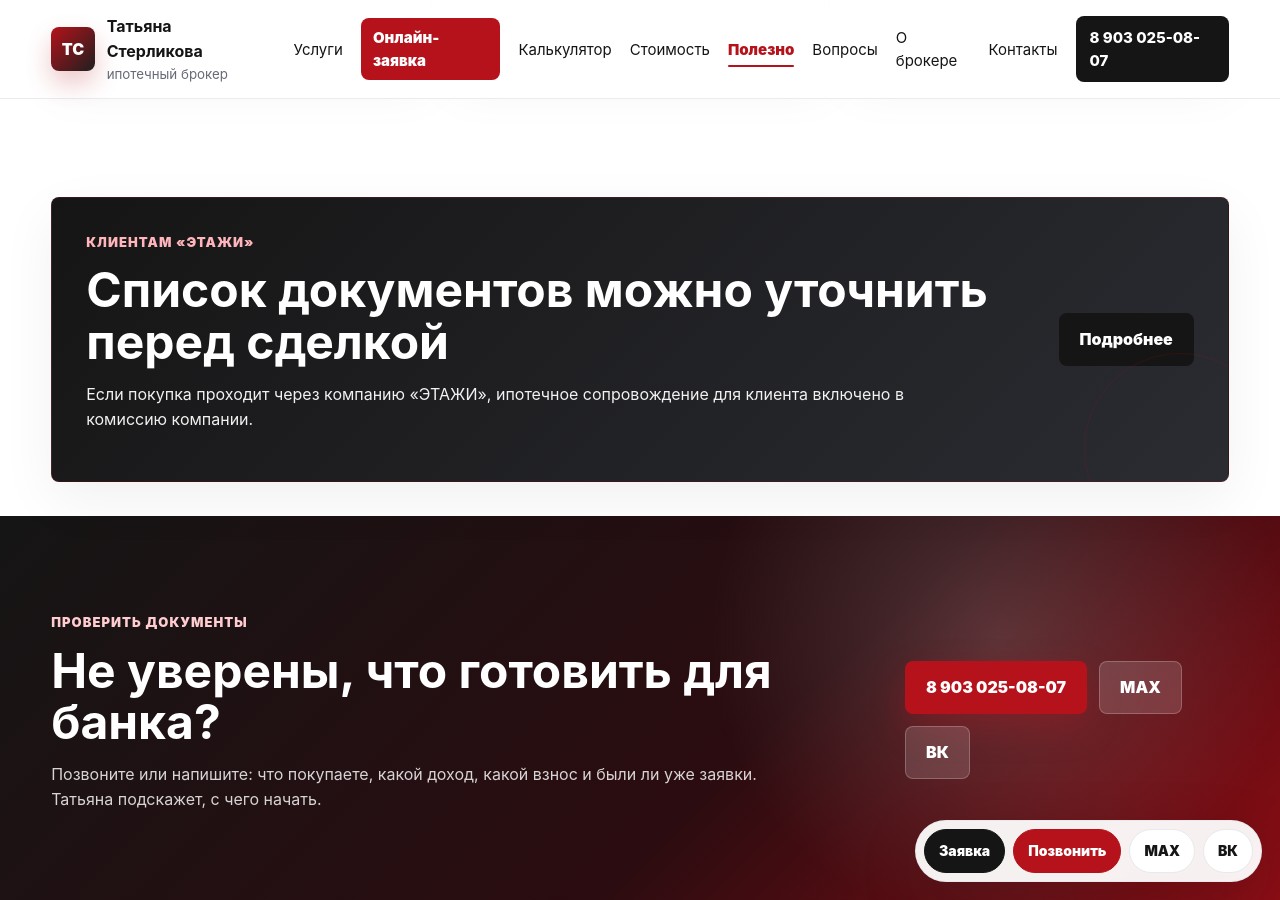
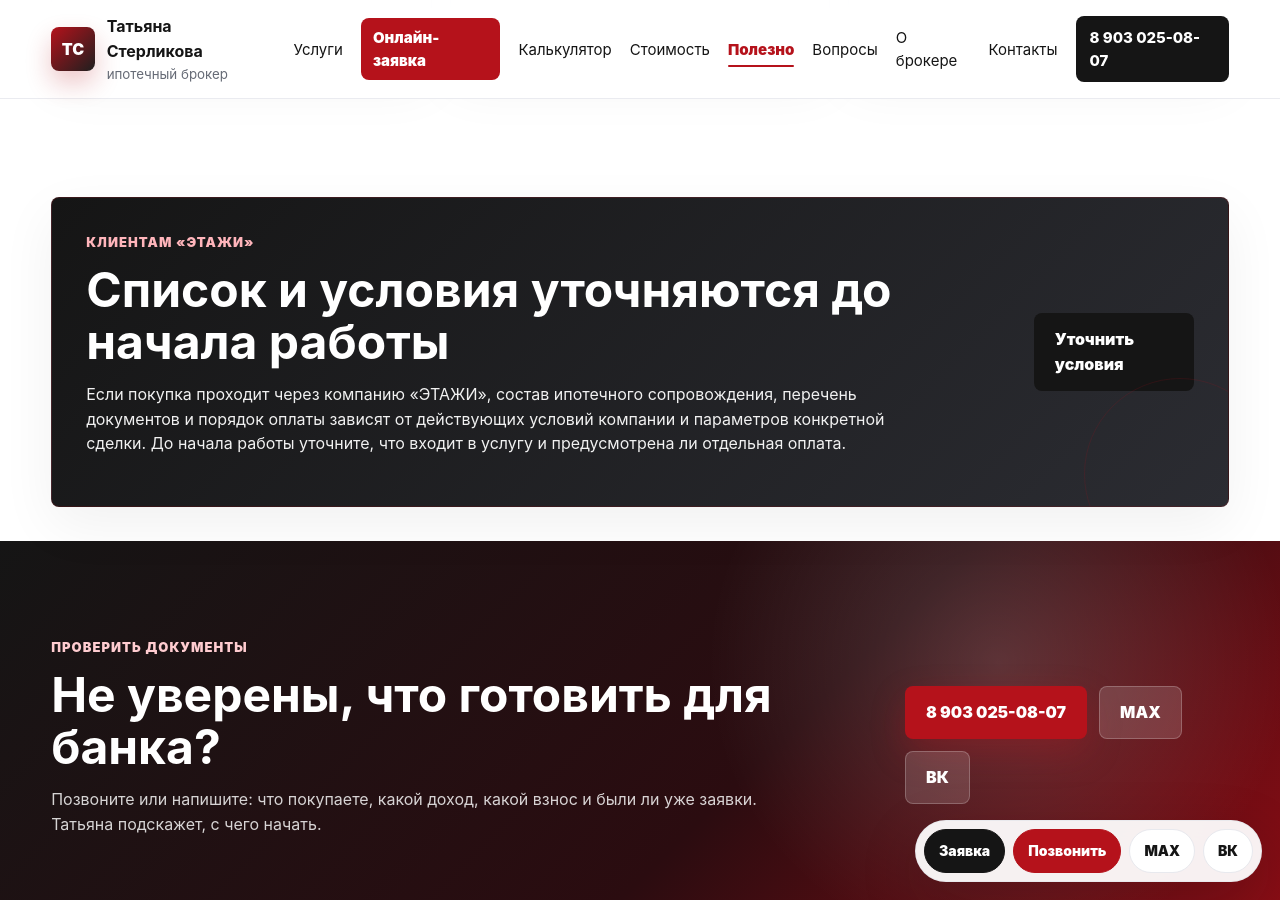
Before and after one commit to deputat36/broker, a Jekyll site: the page built from polezno/dokumenty-dlya-ipoteki.md, in a window 1280 px wide and 900 px high, scrolled down 2336 px. Built offline with Jekyll 4.4.1, drawn with Linux system fonts in a browser that asks for light colours; our own code applies the rules of GitHub Pages for plain Markdown files.

Commit message:
Уточнить условия ЭТАЖИ в материале о документах

```diff
--- a/polezno/dokumenty-dlya-ipoteki.md
+++ b/polezno/dokumenty-dlya-ipoteki.md
@@ -15,6 +15,6 @@
 
 <section class="section"><div class="section-head"><p class="eyebrow">Не отправляйте наугад</p><h2>Почему список документов лучше уточнить до заявки</h2><p>Разные банки могут по-разному смотреть на одну и ту же ситуацию. Если заранее понять требования, можно не тратить время на неподходящий маршрут.</p></div><div class="grid cards-3"><article class="card"><h3><a href="{{ '/uslugi/ipoteka-bez-oficialnogo-dohoda/' | relative_url }}">Нестандартный доход</a></h3><p>Если нет обычной справки, сначала нужно понять, как подтвердить платежеспособность.</p></article><article class="card"><h3><a href="{{ '/uslugi/ipoteka-na-dom/' | relative_url }}">Дом или участок</a></h3><p>Банк будет смотреть не только заемщика, но и объект, землю и документы.</p></article><article class="card"><h3><a href="{{ '/uslugi/otkazali-v-ipoteke/' | relative_url }}">Был отказ</a></h3><p>Перед новой заявкой лучше разобрать причину, а не подавать документы снова вслепую.</p></article></div></section>
 
-<section class="section compact-section"><div class="notice"><div><p class="eyebrow">Клиентам «ЭТАЖИ»</p><h2>Список документов можно уточнить перед сделкой</h2><p>Если покупка проходит через компанию «ЭТАЖИ», ипотечное сопровождение для клиента включено в комиссию компании.</p></div><a class="btn btn-dark" href="{{ '/etagi/' | relative_url }}">Подробнее</a></div></section>
+<section class="section compact-section"><div class="notice"><div><p class="eyebrow">Клиентам «ЭТАЖИ»</p><h2>Список и условия уточняются до начала работы</h2><p>Если покупка проходит через компанию «ЭТАЖИ», состав ипотечного сопровождения, перечень документов и порядок оплаты зависят от действующих условий компании и параметров конкретной сделки. До начала работы уточните, что входит в услугу и предусмотрена ли отдельная оплата.</p></div><a class="btn btn-dark" href="{{ '/etagi/' | relative_url }}">Уточнить условия</a></div></section>
 
 <section class="section cta-section"><div><p class="eyebrow">Проверить документы</p><h2>Не уверены, что готовить для банка?</h2><p>Позвоните или напишите: что покупаете, какой доход, какой взнос и были ли уже заявки. Татьяна подскажет, с чего начать.</p></div><div class="cta-actions"><a class="btn btn-primary" href="tel:+79030250807">8 903 025-08-07</a><button class="btn btn-secondary" type="button" data-copy-phone>MAX</button><a class="btn btn-secondary" href="https://vk.com/tatyanasterlikova" rel="noopener">ВК</a></div></section>
```
